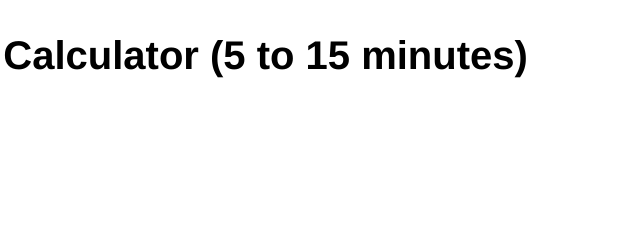
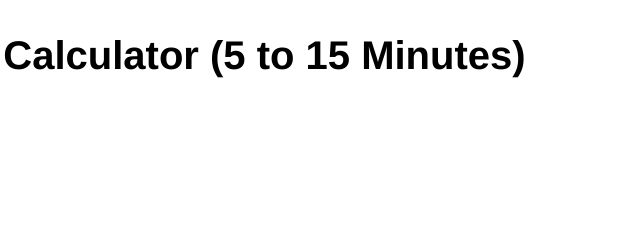
Before and after one commit to solderq35/time-calc-under-5, a plain HTML site: page over5.html in a window 1280 px wide. Shown: the top 228 px of the page, 550-1190 px from the left. Drawn offline with Linux system fonts and the light colour scheme.

```diff
--- a/over5.html
+++ b/over5.html
@@ -8,7 +8,7 @@
 
 		<title>Score to Time HITMAN Time Calculator (5 to 15 minutes)</title>
 		<div class ="test">
-			<h2 class = "h_custom">Score to Time HITMAN Time Calculator (5 to 15 minutes)</h2>
+			<h2 class = "h_custom">Score to Time HITMAN Time Calculator (5 to 15 Minutes)</h2>
 			<p>
 				<strong  class = "p1">Score on Rating Screen</strong>
 			<br />
```
Also changed, not shown: over5.js (+4 -4 lines), under5.js (+4 -4 lines).
